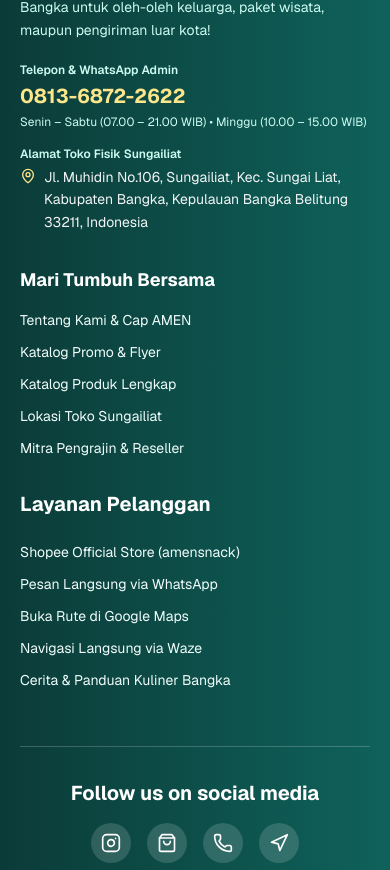
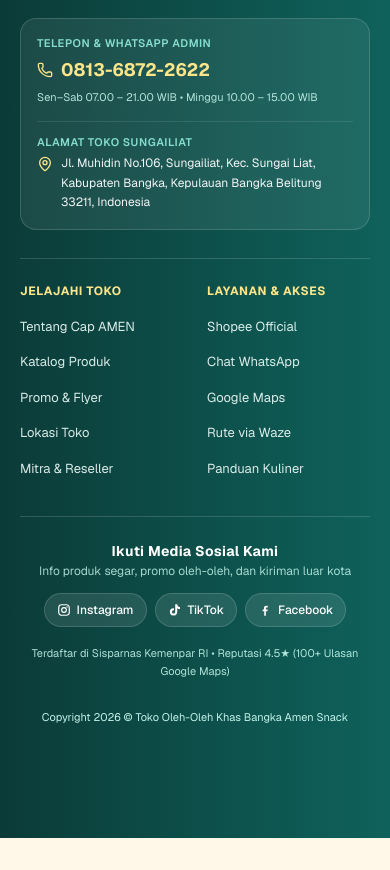
Before and after one commit to abimanyusetiadjie/tokoamensnack, a Next.js app: page / in a window 390 px wide. Shown: the part 4974-5844 px from the top of the page. After the commit the page ends 5812 px from the top, so only its background shows below. Built offline with nearby package versions, Linux system fonts and the light colour scheme; no server answers; the database is empty; a web font is replaced by a local one.

Commit message:
Improve mobile footer layout spacing and add Instagram, TikTok, and Facebook links

```diff
--- a/src/components/Footer.tsx
+++ b/src/components/Footer.tsx
@@ -1,47 +1,106 @@
 import React from "react";
 import Link from "next/link";
-import { Instagram, MapPin, Navigation, Phone, ShoppingBag } from "lucide-react";
+import { MapPin, Phone } from "lucide-react";
 import { STORE_INFO } from "@/payload/seed-data";
+
+function InstagramIcon({ className }: { className?: string }) {
+  return (
+    <svg
+      viewBox="0 0 24 24"
+      fill="currentColor"
+      aria-hidden="true"
+      className={className}
+    >
+      <path d="M7.8 2h8.4C19.4 2 22 4.6 22 7.8v8.4a5.8 5.8 0 0 1-5.8 5.8H7.8C4.6 22 2 19.4 2 16.2V7.8A5.8 5.8 0 0 1 7.8 2m-.2 2A3.6 3.6 0 0 0 4 7.6v8.8C4 18.39 5.61 20 7.6 20h8.8a3.6 3.6 0 0 0 3.6-3.6V7.6C20 5.61 18.39 4 16.4 4H7.6m9.65 1.5a1.25 1.25 0 0 1 1.25 1.25A1.25 1.25 0 0 1 17.25 8 1.25 1.25 0 0 1 16 6.75a1.25 1.25 0 0 1 1.25-1.25M12 7a5 5 0 0 1 5 5 5 5 0 0 1-5 5 5 5 0 0 1-5-5 5 5 0 0 1 5-5m0 2a3 3 0 0 0-3 3 3 3 0 0 0 3 3 3 3 0 0 0 3-3 3 3 0 0 0-3-3z" />
+    </svg>
+  );
+}
+
+function TikTokIcon({ className }: { className?: string }) {
+  return (
+    <svg
+      viewBox="0 0 24 24"
+      fill="currentColor"
+      aria-hidden="true"
+      className={className}
+    >
+      <path d="M19.59 6.69a4.83 4.83 0 0 1-3.77-4.25V2h-3.45v13.67a2.89 2.89 0 0 1-2.88 2.5 2.89 2.89 0 0 1-2.89-2.89 2.89 2.89 0 0 1 2.89-2.89c.28 0 .54.04.79.1v-3.5a6.37 6.37 0 0 0-.79-.05A6.34 6.34 0 0 0 3.15 15.2a6.34 6.34 0 0 0 6.34 6.34 6.34 6.34 0 0 0 6.34-6.34V8.81a8.24 8.24 0 0 0 4.76 1.5v-3.4a4.85 4.85 0 0 1-1-.22z" />
+    </svg>
+  );
+}
+
+function FacebookIcon({ className }: { className?: string }) {
+  return (
+    <svg
+      viewBox="0 0 24 24"
+      fill="currentColor"
+      aria-hidden="true"
+      className={className}
+    >
+      <path d="M13.5 22v-8h2.7l.4-3h-3.1V9.1c0-.9.3-1.5 1.6-1.5h1.6V4.9c-.3 0-1.3-.1-2.4-.1-2.4 0-4 1.4-4 4.1V11H8v3h2.7v8h2.8z" />
+    </svg>
+  );
+}
+
+const EXPLORE_LINKS = [
+  { href: "/about", label: "Tentang Cap AMEN" },
+  { href: "/produk", label: "Katalog Produk" },
+  { href: "/katalog", label: "Promo & Flyer" },
+  { href: "/lokasi", label: "Lokasi Toko" },
+  { href: "/about#supplier", label: "Mitra & Reseller" },
+] as const;
+
+const SERVICE_LINKS = [
+  { href: STORE_INFO.shopeeUrl, label: "Shopee Official", external: true },
+  { href: STORE_INFO.whatsappDirectCta, label: "Chat WhatsApp", external: true },
+  { href: STORE_INFO.googleMapsUrl, label: "Google Maps", external: true },
+  { href: STORE_INFO.wazeUrl, label: "Rute via Waze", external: true },
+  { href: "/blog", label: "Panduan Kuliner", external: false },
+] as const;
 
 export function Footer() {
   return (
-    <footer className="footer-gradient w-full overflow-x-clip text-white pb-6">
-      <div className="max-w-[1440px] mx-auto px-5 sm:px-6 lg:px-[10%] py-10 sm:py-14">
-        {/* Exact 1:1 3-Column Structure from tokomama.com */}
-        <div className="grid grid-cols-1 md:grid-cols-3 gap-8 sm:gap-12">
+    <footer className="footer-gradient w-full overflow-x-clip text-white pb-24 sm:pb-24 md:pb-10">
+      <div className="max-w-[1440px] mx-auto px-5 sm:px-6 lg:px-[10%] pt-10 sm:pt-14 pb-4">
+        <div className="grid grid-cols-1 md:grid-cols-12 gap-7 md:gap-10 items-start">
           {/* Column 1: Customer Inquiry Hotline & Store Address */}
+          <div className="md:col-span-5">
+            <h2 className="text-lg sm:text-xl font-bold tracking-tight">
+              Ada pertanyaan?
+            </h2>
+            <p className="text-xs sm:text-sm text-teal-100/90 mt-1.5 leading-relaxed max-w-md">
+              Siap membantu pesanan oleh-oleh khas Bangka untuk keluarga, paket wisata, maupun kirim ke luar kota.
+            </p>
+
+            <div className="mt-4 rounded-2xl bg-white/[0.07] border border-white/15 p-4 space-y-3.5">
               <div>
-            <h2 className="text-lg sm:text-xl font-bold mb-4 sm:mb-6">Ada pertanyaan?</h2>
-            <p className="text-sm text-teal-100 mb-5 sm:mb-6 leading-relaxed">
-              Kami siap membantu pemesanan oleh-oleh khas Bangka untuk oleh-oleh keluarga, paket wisata, maupun pengiriman luar kota!
-            </p>
-            <div className="space-y-4">
-              <div>
-                <p className="text-xs sm:text-sm font-semibold mb-1 text-teal-100">
+                <p className="text-[11px] uppercase tracking-wider font-semibold text-teal-200/85">
                   Telepon &amp; WhatsApp Admin
                 </p>
                 <a
                   href={STORE_INFO.whatsappDirectCta}
                   target="_blank"
                   rel="noopener noreferrer"
-                  className="text-xl sm:text-2xl font-bold text-amber-200 hover:text-white transition-colors inline-block"
+                  className="mt-1 inline-flex items-center gap-2 text-lg sm:text-xl font-bold text-amber-200 hover:text-white transition-colors"
                 >
-                  {STORE_INFO.phone}
+                  <Phone className="h-4 w-4 shrink-0" />
+                  <span>{STORE_INFO.phone}</span>
                 </a>
-                <p className="text-xs text-teal-100 mt-1">
-                  Senin – Sabtu ({STORE_INFO.openingHours.mondayToSaturday}) • Minggu ({STORE_INFO.openingHours.sunday})
+                <p className="text-[11px] sm:text-xs text-teal-100/85 mt-1 leading-relaxed">
+                  Sen–Sab {STORE_INFO.openingHours.mondayToSaturday} &bull; Minggu{" "}
+                  {STORE_INFO.openingHours.sunday}
                 </p>
               </div>
 
-              <div>
-                <p className="text-xs sm:text-sm font-semibold mb-1 text-teal-100">
-                  Alamat Toko Fisik Sungailiat
+              <div className="border-t border-white/10 pt-3">
+                <p className="text-[11px] uppercase tracking-wider font-semibold text-teal-200/85 mb-1">
+                  Alamat Toko Sungailiat
                 </p>
                 <a
                   href={STORE_INFO.googleMapsUrl}
                   target="_blank"
                   rel="noopener noreferrer"
-                  className="text-sm text-white/95 hover:text-amber-200 transition-colors inline-flex items-start gap-2 leading-relaxed break-words"
+                  className="text-xs sm:text-sm text-white/95 hover:text-amber-200 transition-colors inline-flex items-start gap-2 leading-relaxed break-words"
                 >
                   <MapPin className="h-4 w-4 shrink-0 mt-0.5 text-amber-200" />
                   <span>{STORE_INFO.address}</span>
@@ -50,159 +109,110 @@ export function Footer() {
             </div>
           </div>
 
-          {/* Column 2: Explore & Grow Together */}
+          {/* Columns 2 & 3: Side-by-Side 2 Columns on Mobile & Desktop */}
+          <div className="md:col-span-7 grid grid-cols-2 gap-6 sm:gap-10 pt-6 border-t border-white/15 md:border-t-0 md:pt-0">
             <div>
-            <h2 className="text-lg sm:text-xl font-bold mb-4 sm:mb-6">Mari Tumbuh Bersama</h2>
-            <ul className="space-y-3 text-sm text-teal-50">
-              <li>
+              <h2 className="text-xs sm:text-sm font-bold uppercase tracking-wider text-amber-200 mb-3 sm:mb-4">
+                Jelajahi Toko
+              </h2>
+              <ul className="space-y-1 text-[13px] sm:text-sm text-teal-50/90">
+                {EXPLORE_LINKS.map((item) => (
+                  <li key={item.href}>
                     <Link
-                  href="/about"
-                  className="hover:text-amber-200 transition-colors"
+                      href={item.href}
+                      className="inline-flex py-1.5 hover:text-amber-200 transition-colors"
                     >
-                  Tentang Kami &amp; Cap AMEN
+                      {item.label}
                     </Link>
                   </li>
-              <li>
-                <Link
-                  href="/katalog"
-                  className="hover:text-amber-200 transition-colors"
-                >
-                  Katalog Promo &amp; Flyer
-                </Link>
-              </li>
-              <li>
-                <Link
-                  href="/produk"
-                  className="hover:text-amber-200 transition-colors"
-                >
-                  Katalog Produk Lengkap
-                </Link>
-              </li>
-              <li>
-                <Link
-                  href="/lokasi"
-                  className="hover:text-amber-200 transition-colors"
-                >
-                  Lokasi Toko Sungailiat
-                </Link>
-              </li>
-              <li>
-                <Link
-                  href="/about#supplier"
-                  className="hover:text-amber-200 transition-colors"
-                >
-                  Mitra Pengrajin &amp; Reseller
-                </Link>
-              </li>
+                ))}
               </ul>
             </div>
 
-          {/* Column 3: Official Channels & Navigation */}
             <div>
-            <h2 className="text-xl font-bold mb-6">Layanan Pelanggan</h2>
-            <ul className="space-y-3 text-sm text-teal-50">
-              <li>
+              <h2 className="text-xs sm:text-sm font-bold uppercase tracking-wider text-amber-200 mb-3 sm:mb-4">
+                Layanan &amp; Akses
+              </h2>
+              <ul className="space-y-1 text-[13px] sm:text-sm text-teal-50/90">
+                {SERVICE_LINKS.map((item) => (
+                  <li key={item.label}>
+                    {item.external ? (
                       <a
-                  href={STORE_INFO.shopeeUrl}
+                        href={item.href}
                         target="_blank"
                         rel="noopener noreferrer"
-                  className="hover:text-amber-200 transition-colors"
+                        className="inline-flex py-1.5 hover:text-amber-200 transition-colors"
                       >
-                  Shopee Official Store ({STORE_INFO.shopeeHandle})
+                        {item.label}
                       </a>
+                    ) : (
+                      <Link
+                        href={item.href}
+                        className="inline-flex py-1.5 hover:text-amber-200 transition-colors"
+                      >
+                        {item.label}
+                      </Link>
+                    )}
                   </li>
-              <li>
-                <a
-                  href={STORE_INFO.whatsappDirectCta}
-                  target="_blank"
-                  rel="noopener noreferrer"
-                  className="hover:text-amber-200 transition-colors"
-                >
-                  Pesan Langsung via WhatsApp
-                </a>
-              </li>
-              <li>
-                <a
-                  href={STORE_INFO.googleMapsUrl}
-                  target="_blank"
-                  rel="noopener noreferrer"
-                  className="hover:text-amber-200 transition-colors"
-                >
-                  Buka Rute di Google Maps
-                </a>
-              </li>
-              <li>
-                <a
-                  href={STORE_INFO.wazeUrl}
-                  target="_blank"
-                  rel="noopener noreferrer"
-                  className="hover:text-amber-200 transition-colors"
-                >
-                  Navigasi Langsung via Waze
-                </a>
-              </li>
-              <li>
-                <Link
-                  href="/blog"
-                  className="hover:text-amber-200 transition-colors"
-                >
-                  Cerita &amp; Panduan Kuliner Bangka
-                </Link>
-              </li>
+                ))}
               </ul>
             </div>
           </div>
+        </div>
 
-        {/* Centered Social Media Band — 1:1 Mirror of tokomama.com */}
-        <div className="mt-14 pt-8 border-t border-white/20 flex flex-col items-center justify-center gap-3 text-center">
-          <h3 className="text-xl font-bold mb-1">
-            Follow us on social media
+        {/* Centered Social Media Band: Instagram, TikTok, Facebook */}
+        <div className="mt-8 sm:mt-10 pt-6 sm:pt-8 border-t border-white/15 flex flex-col items-center justify-center gap-3.5 text-center">
+          <div>
+            <h3 className="text-sm sm:text-base font-bold tracking-wide text-white">
+              Ikuti Media Sosial Kami
             </h3>
-          <div className="flex flex-wrap items-center justify-center gap-4">
+            <p className="text-xs text-teal-100/80 mt-0.5">
+              Info produk segar, promo oleh-oleh, dan kiriman luar kota
+            </p>
+          </div>
+
+          <div className="flex flex-wrap items-center justify-center gap-2 sm:gap-3.5">
             <a
               href={STORE_INFO.instagramUrl}
               target="_blank"
               rel="noopener noreferrer"
               aria-label="Instagram Toko Amen Snack"
-              className="flex h-10 w-10 items-center justify-center rounded-full bg-white/15 hover:bg-white/25 text-white transition-colors"
+              className="inline-flex items-center gap-1.5 sm:gap-2 rounded-full bg-white/10 hover:bg-pink-500/25 border border-white/15 hover:border-pink-300/45 px-3 sm:px-4 py-2 text-xs sm:text-sm font-medium text-white transition-all"
             >
-              <Instagram className="h-5 w-5" />
+              <InstagramIcon className="h-3.5 w-3.5 sm:h-4 sm:w-4 shrink-0" />
+              <span>Instagram</span>
             </a>
+
             <a
-              href={STORE_INFO.shopeeUrl}
+              href={STORE_INFO.tiktokUrl}
               target="_blank"
               rel="noopener noreferrer"
-              aria-label={`Shopee ${STORE_INFO.shopeeHandle}`}
-              className="flex h-10 w-10 items-center justify-center rounded-full bg-white/15 hover:bg-white/25 text-white transition-colors"
+              aria-label="TikTok Toko Amen Snack"
+              className="inline-flex items-center gap-1.5 sm:gap-2 rounded-full bg-white/10 hover:bg-white/20 border border-white/15 hover:border-cyan-300/45 px-3 sm:px-4 py-2 text-xs sm:text-sm font-medium text-white transition-all"
             >
-              <ShoppingBag className="h-5 w-5" />
+              <TikTokIcon className="h-3.5 w-3.5 sm:h-4 sm:w-4 shrink-0" />
+              <span>TikTok</span>
             </a>
+
             <a
-              href={STORE_INFO.whatsappDirectCta}
+              href={STORE_INFO.facebookUrl}
               target="_blank"
               rel="noopener noreferrer"
-              aria-label="WhatsApp Toko Amen Snack"
-              className="flex h-10 w-10 items-center justify-center rounded-full bg-white/15 hover:bg-white/25 text-white transition-colors"
+              aria-label="Facebook Toko Amen Snack"
+              className="inline-flex items-center gap-1.5 sm:gap-2 rounded-full bg-white/10 hover:bg-blue-500/25 border border-white/15 hover:border-blue-300/45 px-3 sm:px-4 py-2 text-xs sm:text-sm font-medium text-white transition-all"
             >
-              <Phone className="h-5 w-5" />
-            </a>
-            <a
-              href={STORE_INFO.wazeUrl}
-              target="_blank"
-              rel="noopener noreferrer"
-              aria-label="Navigasi Waze Toko Amen Snack"
-              className="flex h-10 w-10 items-center justify-center rounded-full bg-white/15 hover:bg-white/25 text-white transition-colors"
-            >
-              <Navigation className="h-5 w-5" />
+              <FacebookIcon className="h-3.5 w-3.5 sm:h-4 sm:w-4 shrink-0" />
+              <span>Facebook</span>
             </a>
           </div>
-          <p className="text-xs text-teal-100/90 mt-1">
-            Terdaftar di Sisparnas Kemenpar RI &bull; Reputasi {STORE_INFO.rating}★ ({STORE_INFO.reviewCount}+ ulasan Google Maps)
+
+          <p className="text-[11px] sm:text-xs text-teal-100/85 mt-1 leading-relaxed">
+            Terdaftar di Sisparnas Kemenpar RI &bull; Reputasi {STORE_INFO.rating}★ ({STORE_INFO.reviewCount}+ Ulasan Google Maps)
           </p>
         </div>
 
         {/* Centered Copyright Row */}
-        <div className="mt-8 text-center text-sm text-teal-100">
+        <div className="mt-4 pt-3 text-center text-[11px] sm:text-sm text-teal-100/95">
           Copyright 2026 &copy; {STORE_INFO.officialName}
         </div>
       </div>
--- a/src/payload/seed-data.ts
+++ b/src/payload/seed-data.ts
@@ -118,7 +118,14 @@ export const STORE_INFO = {
   whatsappDirectCta:
     "https://wa.me/6281368722622?text=Halo%20Admin%20Toko%20Amen%20Snack,%20saya%20ingin%20bertanya%20katalog%20oleh-oleh%20khas%20Bangka",
   instagramHandle: "@toko.amensnack",
-  instagramUrl: "https://www.instagram.com/toko.amensnack/",
+  instagramUrl:
+    process.env.NEXT_PUBLIC_INSTAGRAM_URL || "https://www.instagram.com/toko.amensnack/",
+  tiktokHandle: "@toko.amensnack",
+  tiktokUrl:
+    process.env.NEXT_PUBLIC_TIKTOK_URL || "https://www.tiktok.com/@toko.amensnack",
+  facebookName: "Toko Amen Snack",
+  facebookUrl:
+    process.env.NEXT_PUBLIC_FACEBOOK_URL || "https://www.facebook.com/toko.amensnack",
   shopeeHandle: "amensnack",
   shopeeUrl: "https://shopee.co.id/amensnack",
   googleMapsPlaceId: "ChIJx6EI03XzIi4RkYWEXb-mtBk",
```
Lines whose indentation alone changed are shown as unchanged.
